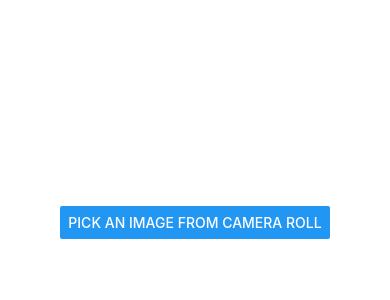
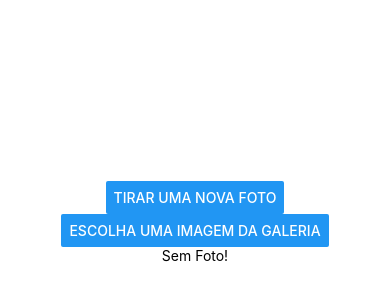
Before and after one commit to Edualvesilva/exercicio-app-com-recursos-nativos, a React Native app: screen / in a window 390 px wide. Shown: the part 200-500 px from the top of the page. Built offline with nearby package versions, Linux system fonts and the light colour scheme.

Commit message:
Foto/imagem funcionando

```diff
--- a/App.js
+++ b/App.js
@@ -1,6 +1,8 @@
 import { StatusBar } from "expo-status-bar";
 import { StyleSheet, Text, View, Button, Image } from "react-native";
 import * as ImagePicker from "expo-image-picker";
+import * as mediaLibrary from "expo-media-library";
+
 import { useState } from "react";
 
 export default function App() {
@@ -20,14 +22,32 @@ export default function App() {
       setImage(result.assets[0].uri);
     }
   };
+  const acessarCamera = async () => {
+    const imagem = await ImagePicker.launchCameraAsync({
+      allowsEditing: false,
+      aspect: [16, 9],
+      quality: 0.5,
+    });
+    if (!imagem.canceled) {
+      /* Usando a api do mediaLibrary para salvar no armazenamento físico do dispositivo */
+      await mediaLibrary.saveToLibraryAsync(imagem.assets[0].uri);
+      setImage(imagem.assets[0].uri);
+    }
+    console.log(imagem);
+  };
   return (
-    <View style={styles.container}>
-      <StatusBar style="auto" />
-      <Button title="Pick an image from camera roll" onPress={pickImage} />
-      {image && (
-        <Image source={{ uri: image }} style={{ width: 200, height: 200 }} />
-      )}
-    </View>
+    <>
+      <View style={styles.container}>
+        <StatusBar style="auto" />
+        <Button title="Tirar uma nova foto" onPress={acessarCamera} />
+        <Button title="Escolha uma imagem da Galeria" onPress={pickImage} />
+        {image ? (
+          <Image source={{ uri: image }} style={{ width: 200, height: 200 }} />
+        ) : (
+          <Text>Sem Foto!</Text>
+        )}
+      </View>
+    </>
   );
 }
 
--- a/package.json
+++ b/package.json
@@ -13,7 +13,8 @@
     "expo-status-bar": "~1.11.1",
     "react": "18.2.0",
     "react-native": "0.73.6",
-    "expo-image-picker": "~14.7.1"
+    "expo-image-picker": "~14.7.1",
+    "expo-media-library": "~15.9.1"
   },
   "devDependencies": {
     "@babel/core": "^7.20.0"
```
Also changed, not shown: 1 other file (tests, documents, lock files or other folders).
